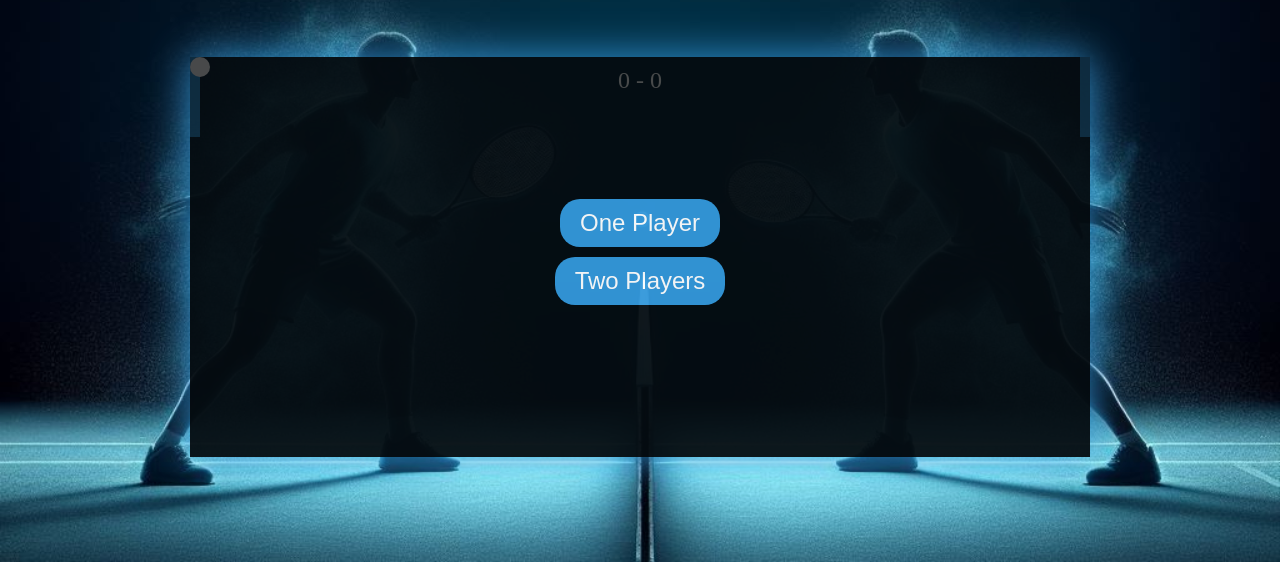
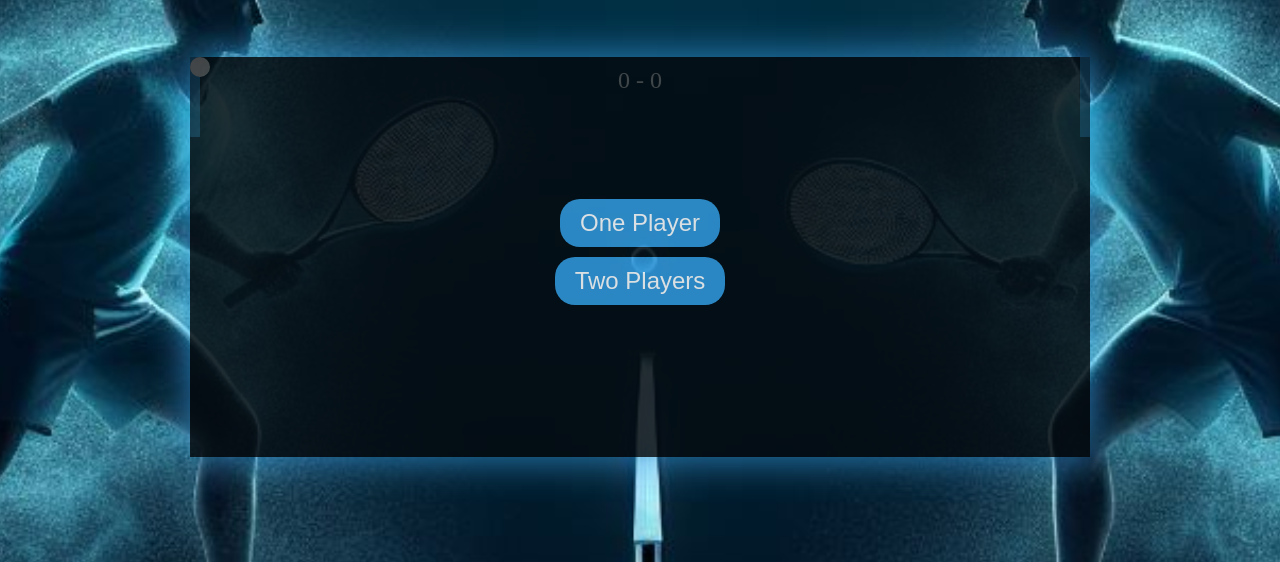
Before and after one commit to estanislaumendes/Ironpong, a plain HTML site: page index.html in a window 1280 px wide. Shown: the part 238-800 px from the top of the page. Drawn offline with Linux system fonts and the light colour scheme.

Commit message:
background size img and opacity

```diff
--- a/docs/styles/style.css
+++ b/docs/styles/style.css
@@ -13,6 +13,7 @@ body {
   opacity: 0.95;
   background-position: 9em;
   background-position-x: center;
+  background-size: 170%;
 }
 .game-header {
   font-size: 24px;
@@ -31,6 +32,7 @@ body {
   text-align: center;
   position: relative;
   box-shadow: 0 0 40px #3498db;
+  opacity: 90%;
 }
 
 .start-screen,
```
